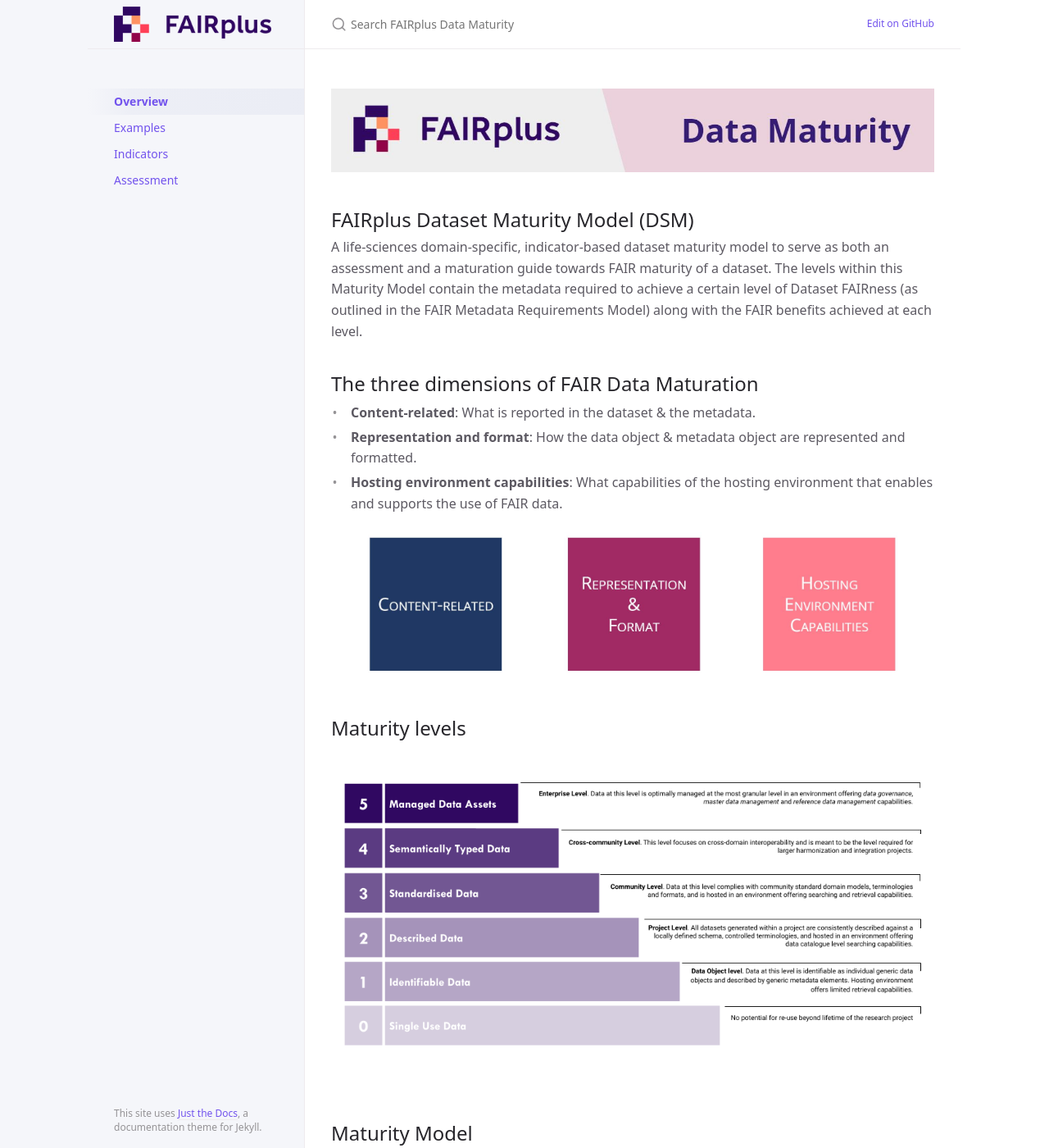
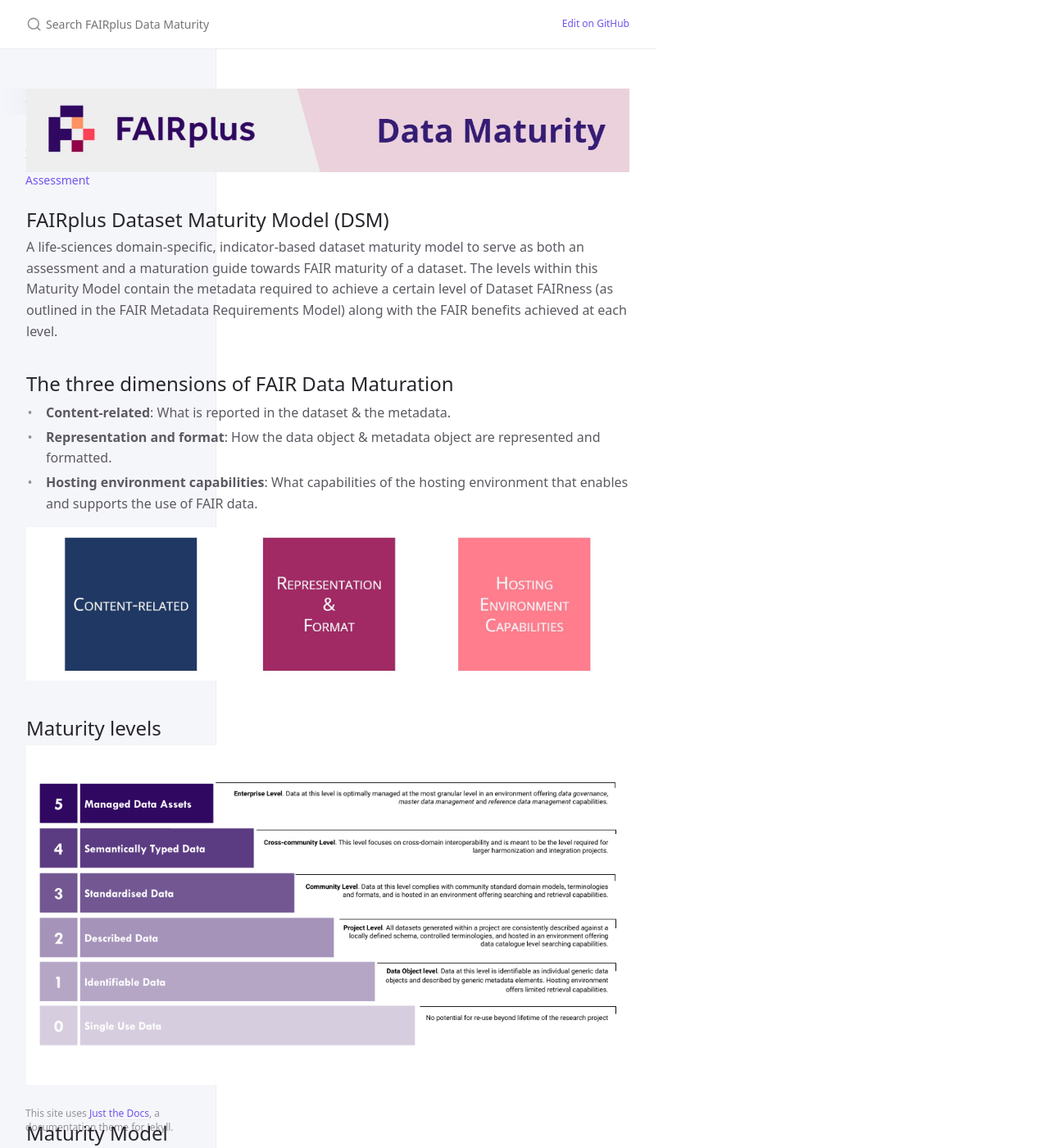
Before and after one commit to FAIRplus/Data-Maturity, a Jekyll site: the page built from index.md, in a window 1280 px wide and 1400 px high. Shown: the whole window at 82% size. Built offline with Jekyll 4.4.1, drawn with Linux system fonts in a browser that asks for light colours.

Commit message:
Update layout.scss

```diff
--- a/_sass/layout.scss
+++ b/_sass/layout.scss
@@ -19,7 +19,6 @@
   }
 
   @include mq(lg) {
-    width: calc((100% - #{$nav-width + $content-width}) / 2 + #{$nav-width});
     min-width: $nav-width;
   }
 }
@@ -28,13 +27,6 @@
   @include mq(md) {
     position: relative;
     max-width: $content-width;
-    margin-left: $nav-width-md;
-  }
-
-  @include mq(lg) {
-    margin-left: calc(
-      (100% - #{$nav-width + $content-width}) / 2 + #{$nav-width}
-    );
   }
 }
 
```
